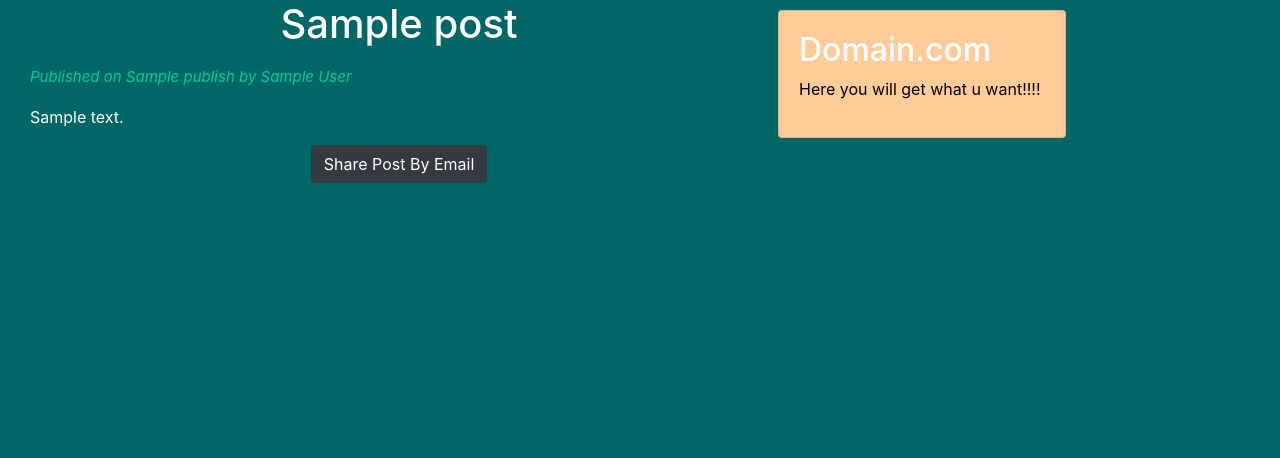
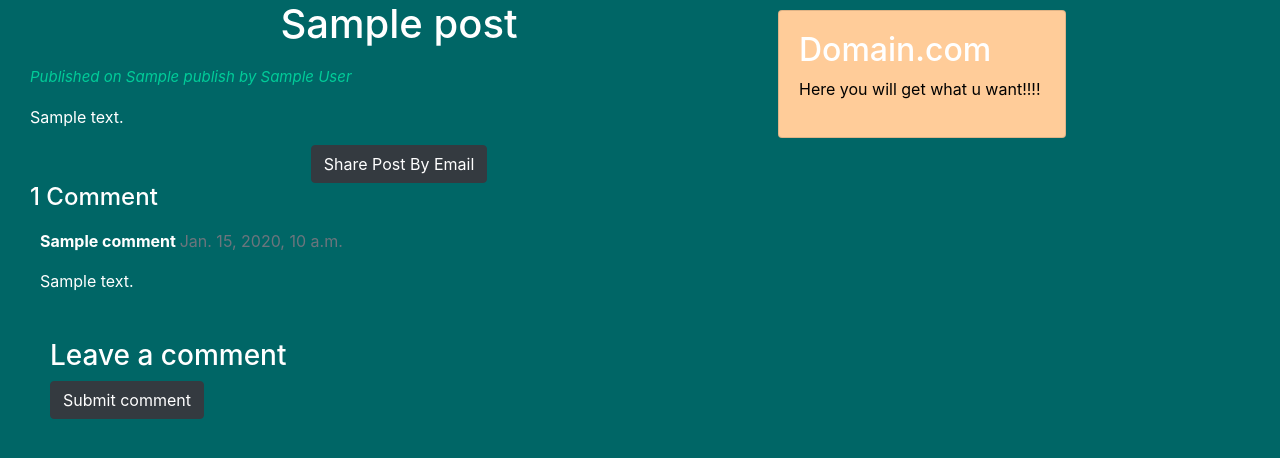
Before and after one commit to snehalkarale/BlogProject, a Django app: template templates/blog/post_detail.html in a window 1280 px wide. Shown: the part 56-514 px from the top of the page. Run offline with Django 3.2, Linux system fonts and the light colour scheme; tables that the repository leaves empty hold one stand-in row (values such as "Sample post"); the template is opened without the code that fills it: values that come from a table or form of the project are taken from there, most other values are stand-ins (such as "Sample title", 1, 10 or a date in 2020); parts of the project's set-up code (start-up, migrations or seed data) failed here and were passed over; some libraries are stand-ins or nearby versions.

Commit message:
Version 2

```diff
--- a/blog/forms.py
+++ b/blog/forms.py
@@ -7,7 +7,7 @@
     to = forms.EmailField()
     comments = forms.CharField(required=False, widget=forms.Textarea)
 
-class CommentForm(forms.Form):
+class CommentForm(forms.ModelForm):
     class Meta:
         model = Comment
-        field = ('name','email','body')
+        fields = ('name','email','body')
--- a/blog/models.py
+++ b/blog/models.py
@@ -34,7 +34,7 @@
 
 
 class Comment(models.Model):
-    post = models.ForeignKey(Post, related_name='comments',on_delete='None')
+    post = models.ForeignKey(Post, related_name='comments',on_delete=None)
     name = models.CharField(max_length=50)
     email = models.EmailField()
     body = models.TextField()
--- a/templates/blog/post_detail.html
+++ b/templates/blog/post_detail.html
@@ -1,4 +1,5 @@
 {% extends 'blog/basic.html' %}
+{%load staticfiles%}
 {% block title_block %}{{post.title}}{% endblock %}
     {% block content %}
         <h1>{{post.title}}</h1>
@@ -7,4 +8,38 @@
         <div class="container" align="center">
             <a href="/{{post.id}}/share" class="btn btn-dark">Share Post By Email</a>
         </div>
+        {% with comments.count as comments_count %}
+            <h4>{{comments_count}} Comment {{comments_count|pluralize}}</h4>
+        {% endwith %}
+        {% if comments %}
+            {% for comment in comments %}
+            <div class="comments" style="padding: 10px;">
+              <p class="font-weight-bold">
+                {{ comment.name }}
+                <span class=" text-muted font-weight-normal">
+                  {{ comment.created }}
+                </span>
+              </p>
+              {{ comment.body | linebreaks }}
+            </div>
+            {% endfor %}
+        {% else %}
+            <p>There are no Comments Yet!!!</p>
+        {% endif %}
+
+        <div class="card-body">
+            {% if new_comment %}
+                <div class="alert alert-success" role="alert">
+                    Your comment is awaiting moderation
+                </div>
+            {% else %}
+                <h3>Leave a comment</h3>
+                <form method="post" >
+                    {{ comment_form.as_p }}
+                    {% csrf_token %}
+                    <button type="submit" class="btn btn-dark">Submit comment</button>
+                </form>
+            {% endif %}
+        </div>
+
     {% endblock %}
```
Also changed, not shown: blog/admin.py (+6 -6 lines), blog/views.py (+15 -1 lines), blog/migrations/0002_comment.py (added), static/css/blog.css (line endings or trailing spaces).
